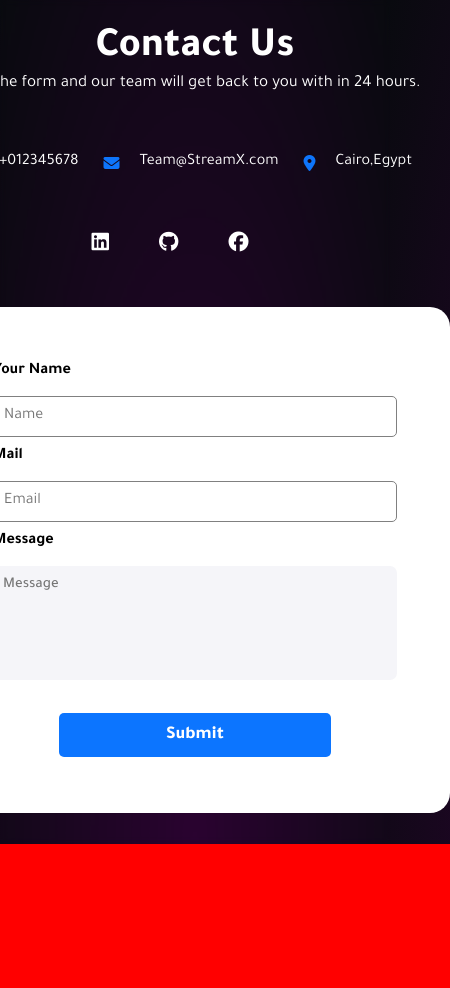
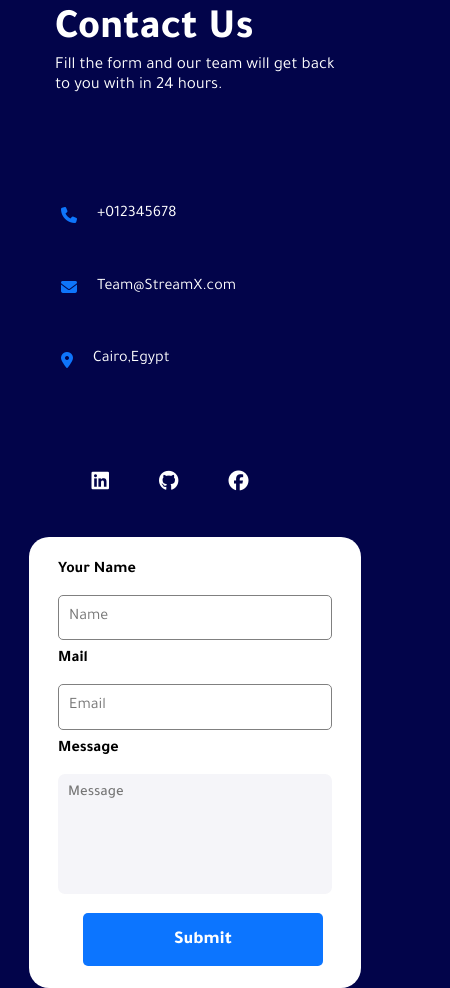
Before and after one commit to abdelrahman18036/StreamX, a plain HTML site: page Contact/contact.html in a window 390 px wide. Shown: the whole page, 450 px wide, since content can reach past the window. Before the commit the page ends 844 px from the top, so only its background shows below. Drawn offline with Linux system fonts and the light colour scheme.

Commit message:
Update contact-style.css

```diff
--- a/Contact/contact-style.css
+++ b/Contact/contact-style.css
@@ -1,73 +1,60 @@
 @import url('https://fonts.googleapis.com/css2?family=Oxygen:wght@300;400;700&family=Roboto:ital,wght@0,100;0,300;0,400;0,500;0,700;0,900;1,100;1,300;1,400;1,500;1,700;1,900&family=Tajawal:wght@200;300;400;500;700;800;900&display=swap');
-
-* {
+*{
     font-family: 'Oxygen', sans-serif;
     font-family: 'Roboto', sans-serif;
     font-family: 'Tajawal', sans-serif;
     box-sizing: border-box;
     margin: 0px;
-    padding: 0px;
+    padding:0px;
 }
 
-body {
-    background: radial-gradient(ellipse at bottom, #2a0330 0%, #090a0f 100%);
-    background-position: center;
-    background-size: cover;
-    backdrop-filter: blur(3px);
+body{
+    background-color: #02044A;
     color: white;
 }
 
 .container {
     display: flex;
-    justify-content: space-between;
+    justify-content: space-around;
     height: 100vh;
-    align-items: center;
-    flex-direction: column;
 }
-
 .left-section {
     display: flex;
     flex-direction: column;
     /* border: 3px solid white; */
-    /* margin-top: 100px; */
-    /* justify-content: center; */
-    margin-top: 24px;
-    justify-content: space-between;
-    align-items: center;
-    /* width: 280px; */
+    margin-top: 50px;
+    width: 280px;
     height: 80vh;
-    animation: 2s ease-out 0s 1 slideInFromLeft;
+    animation: 2s ease-out 0s 1 slideInFromTOP;
+
+
 }
-
 .left-section h2 {
     font-size: 42px;
-    text-align: center;
     font-weight: 800;
 }
 
-header p {
-    font-size: 17px;
-    text-align: center;
-}
 
 .left-section .info {
     display: flex;
-    /* flex-direction: column; */
-    /* margin-top: 80px; */
-    /* flex-grow: 0; */
+    flex-direction: column;
+    margin-top: 80px;
+    flex-grow: 0;
+
 }
 
 .left-section .info .inf {
     display: flex;
     align-items: center;
-    padding: 20px;
-    /* margin-top: 35px; */
+    margin-top: 35px;
     padding-left: 5px;
     height: 8vh;
+
+
+
 }
-
 .left-section .info .inf:hover {
-    border: 2px solid #410efb;
+    border: 2px solid #0E75FB;
     border-radius: 5px;
     background-color: #030D59;
     transition: 0.2s;
@@ -83,16 +70,16 @@ header p {
 .left-section .social-media {
     display: flex;
     align-items: center;
-    /* margin-top: 77px; */
+    margin-top: 77px;
 }
 
-.left-section .social-media i {
+.left-section .social-media i{
     margin-right: 50px;
     font-size: 20px;
 }
 
 .left-section .social-media i:hover {
-    color: #0E75FB;
+    color:#0E75FB ;
     transition: 1s;
     cursor: pointer;
 }
@@ -101,25 +88,25 @@ header p {
     display: flex;
     flex-direction: column;
     flex-grow: 0;
-    margin-top: 55px;
-    height: 60vh;
-    margin-bottom: 31px;
+    margin-top: 50px;
+    height: 80vh;
     width: 510px;
     color: black;
     background-color: white;
-    border-radius: 20px;
+    border-radius:20px;
     animation: 1s ease-out 0s 1 slideInFromTop;
+
+
 }
-
 
 .right-section .enter-info {
     display: flex;
     flex-direction: column;
     margin-left: 37px;
     margin-top: 25px;
-    width: 404px;
-    height: 78%;
-    margin: auto;
+    width: 435px;
+
+
 }
 
 .right-section .enter-info input {
@@ -133,10 +120,10 @@ header p {
 
 
 
-.right-section .enter-info textarea {
+.right-section .enter-info textarea{
     border: none;
     background-color: #f5f5f9;
-    border-radius: 7px;
+    border-radius:7px;
     text-decoration: solid;
     resize: none;
     font-weight: 500;
@@ -146,7 +133,7 @@ header p {
 
 
 
-.input :focus {
+.input :focus{
     border: 1px solid blue;
 
 }
@@ -160,8 +147,8 @@ header p {
 }
 
 #submit {
-    width: 17rem;
-    height: 8vh;
+    width: 15rem;
+    height: 7vh;
     border: none;
     background-color: RGB(12, 117, 255);
     border-radius: 5px;
@@ -170,22 +157,111 @@ header p {
     font-weight: 800;
     margin-left: 194px;
     margin-top: 20px;
-    margin: auto;
-    margin-top: 33px;
 }
 
 
-#submit:hover {
+#submit:hover{
     background-color: #02044A;
     transition: 0.7s;
     cursor: pointer;
+}
+
+
+@media(max-width: 420px){
+
+
+
+.container {
+    display: flex;
+    justify-content: space-between;
+    height: 100vh;
+    align-items: center;
+    flex-direction: column;
+}
+    .left-section .social-media {
+        display: flex;
+        align-items: center;
+        justify-content: center;
+        margin-top: 77px;
+    }
+
+    #submit {
+        width: 15rem;
+        height: 7vh;
+        border: none;
+        background-color: RGB(12, 117, 255);
+        border-radius: 5px;
+        color: white;
+        font-size: 18px;
+        font-weight: 800;
+        margin-left: 25px;
+        margin-top: 19px;
+    }
+
+    .right-section {
+        display: flex;
+        flex-direction: column;
+        flex-grow: 0;
+        margin-top: 46px;
+        height: 66vh;
+        width: 332px;
+        color: black;
+        background-color: white;
+        border-radius: 20px;
+        animation: 1s ease-out 0s 1 slideInFromLeft;
+    }
+    .right-section .enter-info {
+        display: flex;
+        flex-direction: column;
+        margin-left: 29px;
+        margin-top: 24px;
+        width: 274px;
+        height: 427px;
+        padding-bottom: 12px;
+    }
+
+    .left-section {
+        display: flex;
+        flex-direction: column;
+        /* border: 3px solid white; */
+        margin-top: 6px;
+        width: 280px;
+        height: 80vh;
+        animation: 2s ease-out 0s 1 slideInFromTop;
+    }
+    .right-section .enter-info textarea {
+        border: none;
+        background-color: #f5f5f9;
+        border-radius: 7px;
+        text-decoration: solid;
+        resize: none;
+        font-weight: 500;
+        font-size: 15px;
+        padding: 10px;
+        height: 143px;
+    }
+
+    left-section .info {
+        display: flex;
+        flex-direction: column;
+        margin-top: -14px;
+        flex-grow: 0;
+    }
+
+    .left-section .info .inf {
+        display: flex;
+        align-items: center;
+        margin-top: 5px;
+        padding-left: 6px;
+        height: 8vh;
+    }
+
 }
 
 @keyframes slideInFromLeft {
     0% {
         transform: translateX(-100%);
       }
-
       100% {
         transform: translateX(0);
       }
@@ -198,14 +274,8 @@ header p {
       }
 
       100% {
-        transform: translateY(0);
+        transform: translateY(0 );
       }
 
 
 }
-
-@media (max-width:500px) {
-    body {
-        background-color: red;
-    }
-}
```
Lines whose indentation alone changed are shown as unchanged.
